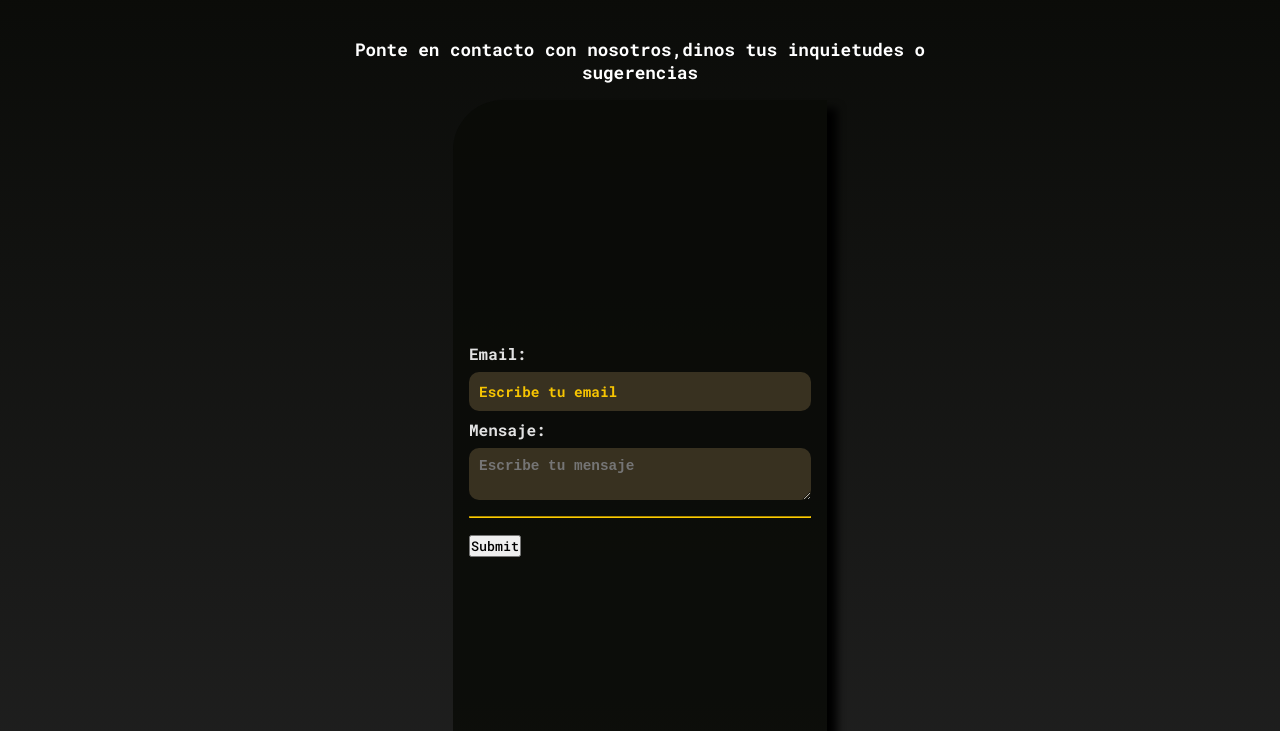
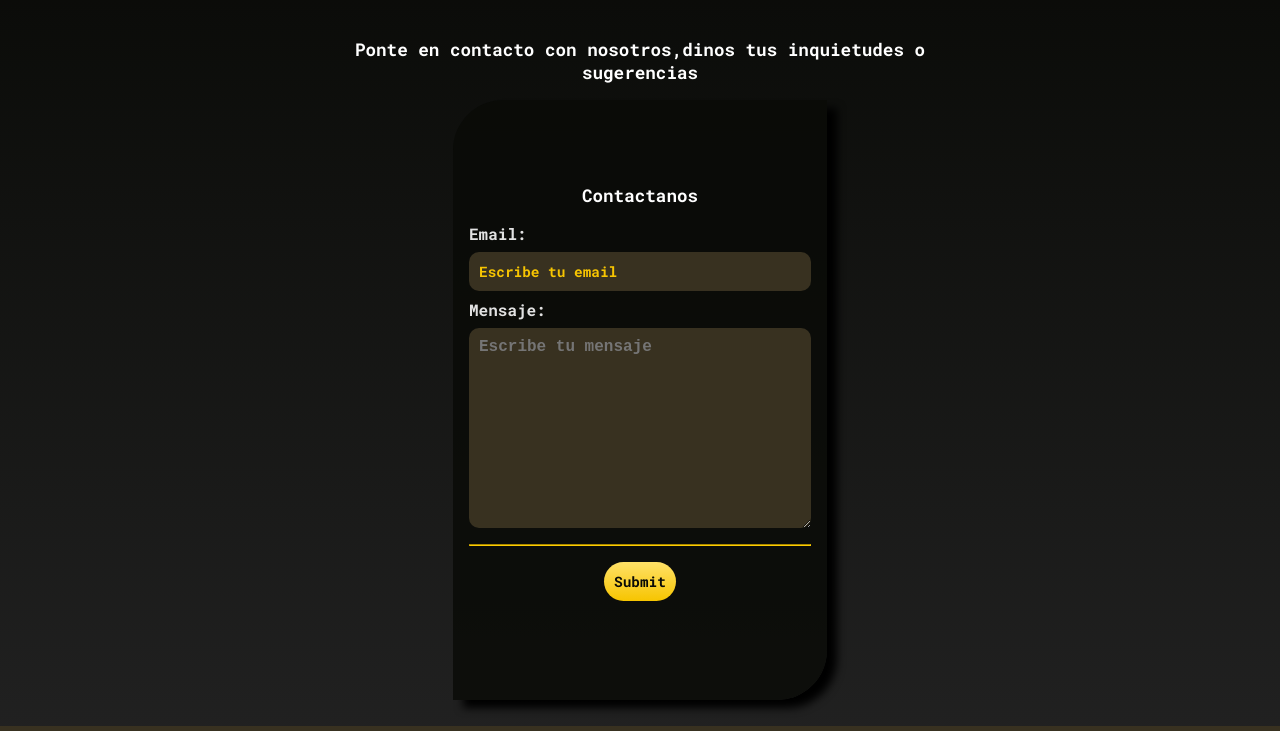
Before and after one commit to flpego/rutinas-gym, a plain HTML site: page pages/contacto.html in a window 1280 px wide. Shown: the part 65-796 px from the top of the page. Drawn offline with Linux system fonts and the light colour scheme.

Commit message:
cambios en contacto.html, mejoras en los inputs

```diff
--- a/css/styles.css
+++ b/css/styles.css
@@ -336,7 +336,7 @@ input:hover {
   flex-direction: column;
   justify-content: center;
   align-items: center;
-  min-height: 90vh;
+  min-height: 75vh;
   margin: 0 auto;
   width: 50%;
   padding: 4px 16px 24px 16px;
@@ -426,6 +426,11 @@ input:hover {
   margin: 1.5rem;
   border-radius: 15px;
   padding: 1rem;
+}
+
+#mensaje {
+  min-height: 200px;
+  font-size: 1rem;
 }
 
 /*version movil  version movil version movil */
--- a/pages/contacto.html
+++ b/pages/contacto.html
@@ -32,7 +32,7 @@
             Ponte en contacto con nosotros,dinos tus inquietudes o sugerencias
           </h2>
       <div class="registrarse-section">
-
+        <h4 class="title">Contactanos</h4>
         <form class="registrarse-form">
           <label for="">Email: </label>
           <input class="campos-de-registros" type="text" placeholder="Escribe tu email"/>
@@ -41,7 +41,7 @@
           <textarea class="campos-de-registros" id="mensaje" placeholder="Escribe tu mensaje"></textarea>
 
           <hr class="linea" />
-          <input type="submit" class="btn-registrarse" />
+          <input type="submit" class="btn-registrarse btn flex-center" />
         </form>
       </div>
     </main>
```
